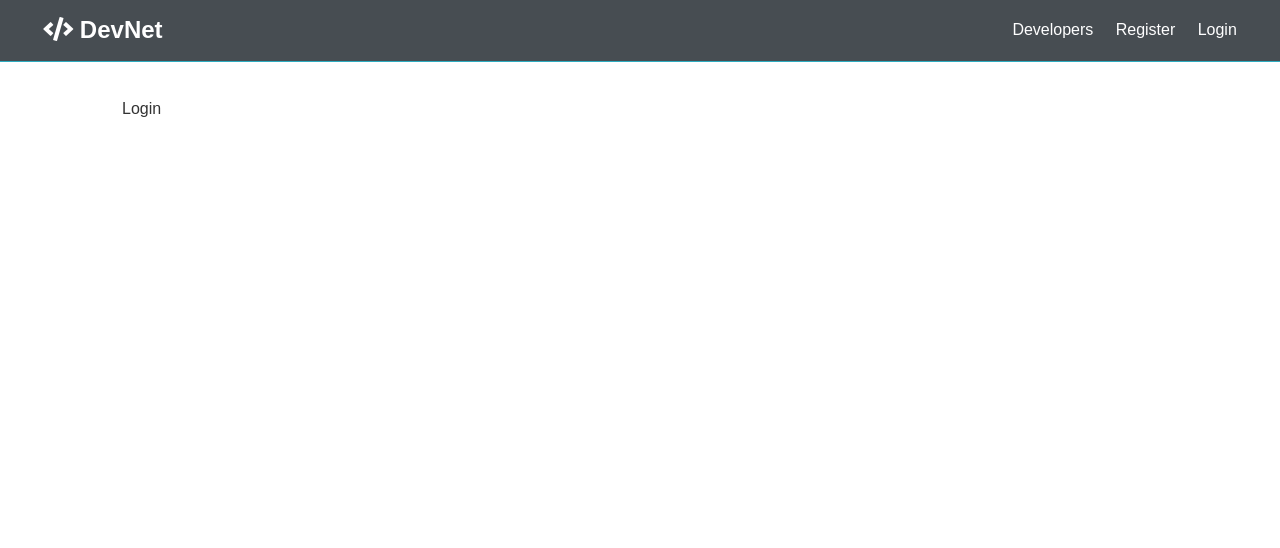
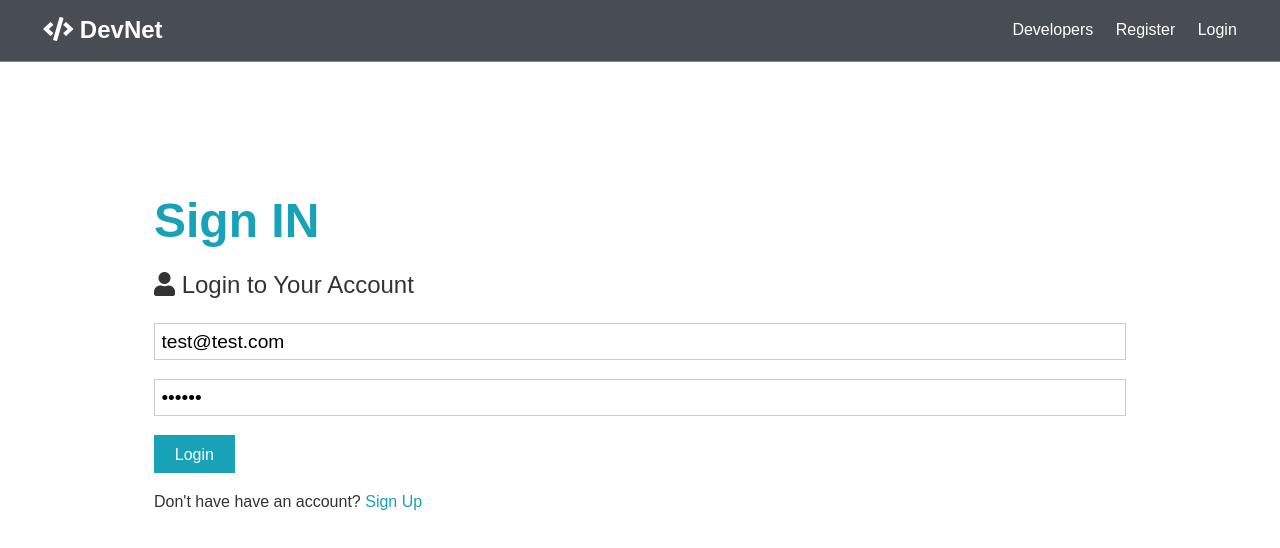
Before and after one commit to flamerged/frontend-DevNetwork, a React (Create React App) app: page /login in a window 1280 px wide. Shown: the top 548 px of the page. Built offline with nearby package versions, Linux system fonts and the light colour scheme.

Commit message:
finished rough setup of login and register components
Redux state management and back end connection not established yet

```diff
--- a/src/components/auth/Login.js
+++ b/src/components/auth/Login.js
@@ -1,7 +1,65 @@
-import React from "react";
+import React, { Fragment, useState } from "react";
+import { Link } from "react-router-dom";
 
 const Login = () => {
-    return <div>Login</div>;
+    const [formData, setFormData] = useState({
+        email: "test@test.com",
+        password: "123456",
+    });
+
+    const { email, password } = formData;
+
+    const onChange = (e) =>
+        setFormData({ ...formData, [e.target.name]: e.target.value });
+
+    const onSubmit = async (e) => {
+        e.preventDefault();
+
+        console.log("success");
+    };
+
+    return (
+        <Fragment>
+            <section className="container">
+                <h1 className="large text-primary">Sign IN</h1>
+                <p className="lead">
+                    <i className="fas fa-user"></i> Login to Your Account
+                </p>
+                <form className="form" onSubmit={(e) => onSubmit(e)}>
+                    <div className="form-group">
+                        <input
+                            type="email"
+                            placeholder="Email Address"
+                            name="email"
+                            value={email}
+                            onChange={(e) => onChange(e)}
+                            required
+                        />
+                    </div>
+                    <div className="form-group">
+                        <input
+                            type="password"
+                            placeholder="Password"
+                            name="password"
+                            minLength="6"
+                            value={password}
+                            onChange={(e) => onChange(e)}
+                            required
+                        />
+                    </div>
+                    <input
+                        type="submit"
+                        className="btn btn-primary"
+                        value="Login"
+                    />
+                    <p className="my-1">
+                        Don't have have an account?{" "}
+                        <Link to="/register">Sign Up</Link>
+                    </p>
+                </form>
+            </section>
+        </Fragment>
+    );
 };
 
 export default Login;
--- a/src/components/auth/Register.js
+++ b/src/components/auth/Register.js
@@ -1,6 +1,5 @@
 import React, { Fragment, useState } from "react";
 import { Link } from "react-router-dom";
-import axios from "axios";
 
 const Register = () => {
     const [formData, setFormData] = useState({
@@ -20,26 +19,7 @@ const Register = () => {
         if (password !== password2) {
             console.log("Passwords do not match");
         } else {
-            const newUser = {
-                name,
-                email,
-                password,
-            };
-
-            try {
-                const config = {
-                    headers: {
-                        "Content-Type": "application/json",
-                    },
-                };
-
-                const body = JSON.stringify(newUser);
-
-                const res = await axios.post("api/users", body, config);
-                console.log(res.data);
-            } catch (error) {
-                console.error("there is a fucking error bitch");
-            }
+            console.log("success");
         }
     };
 
```
